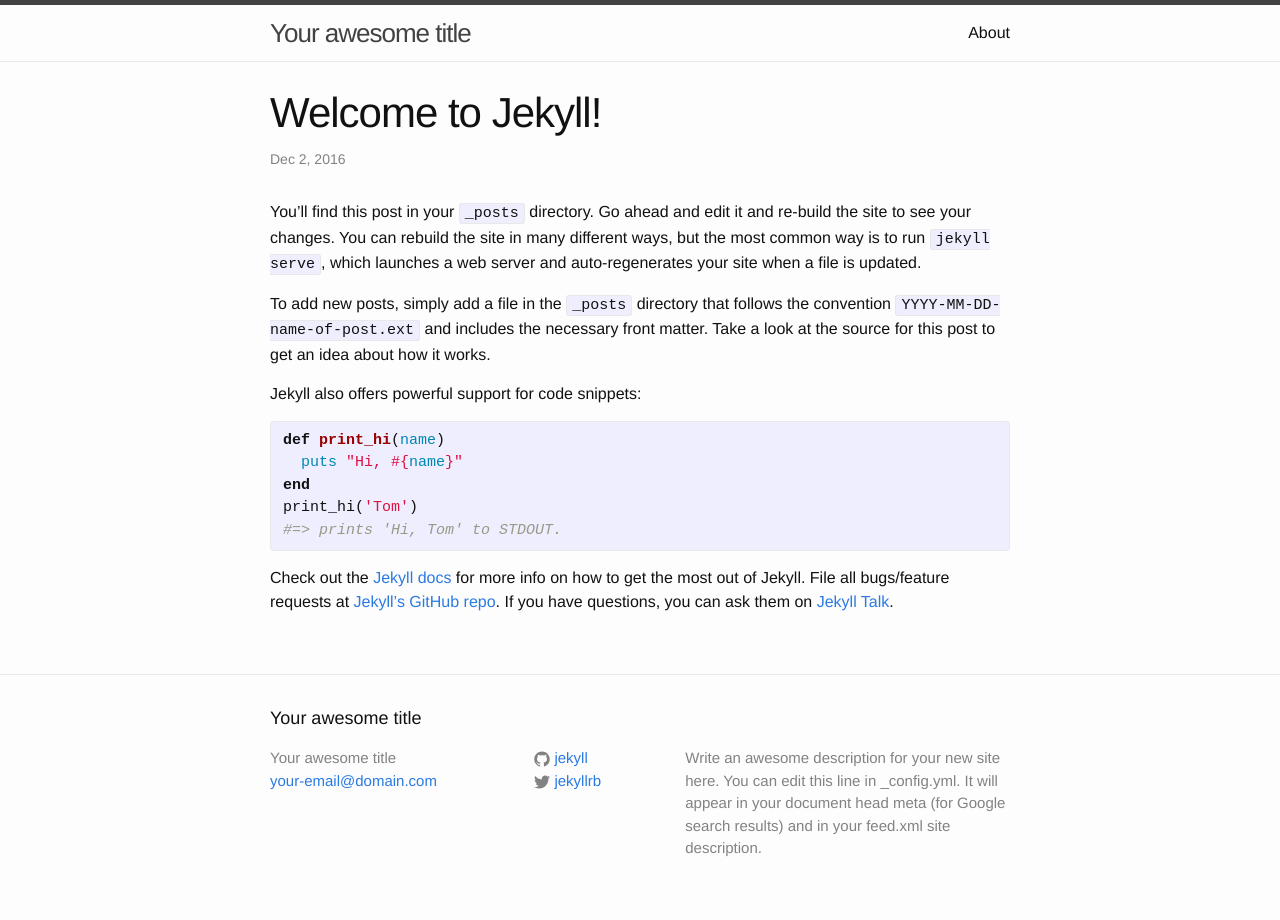
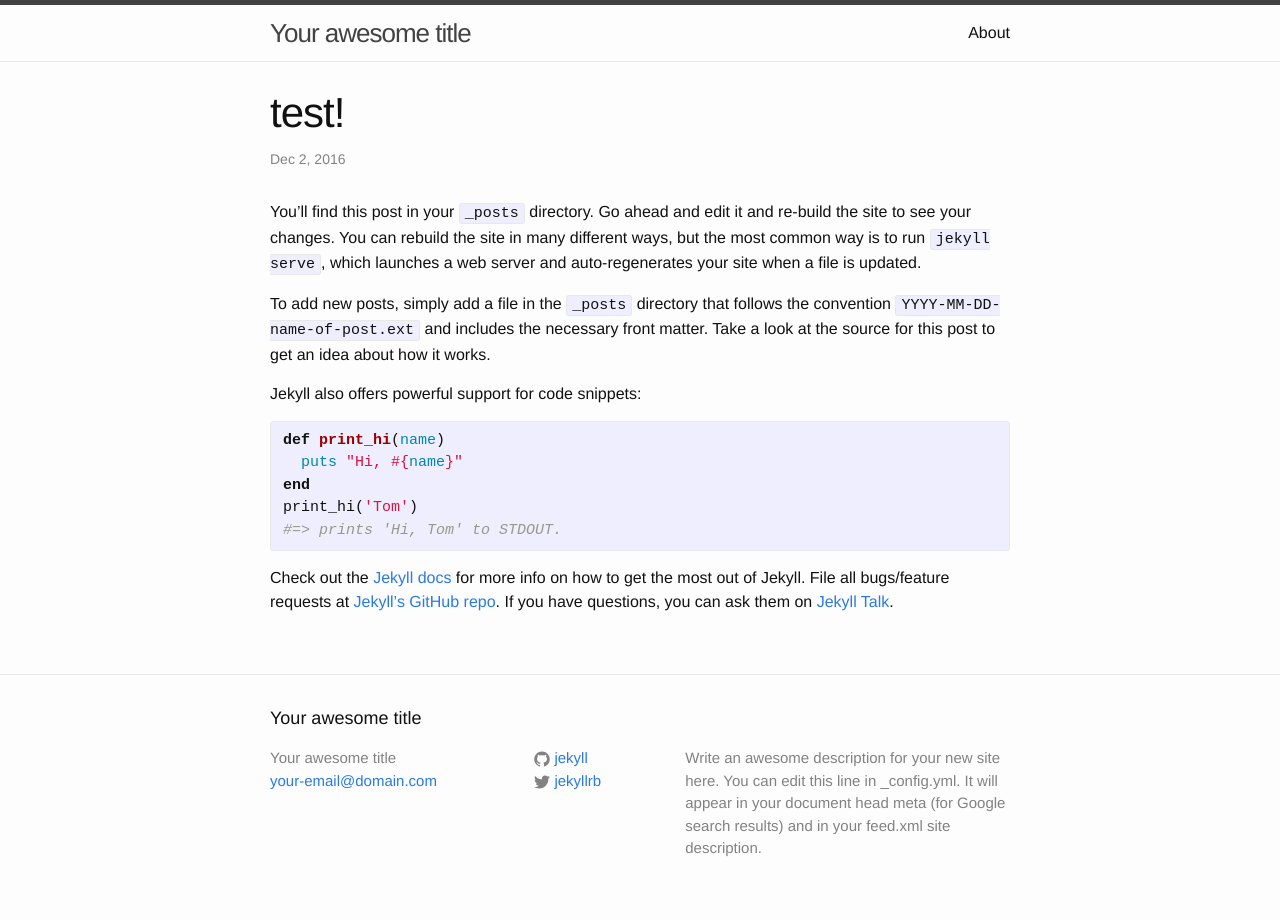
Before and after one commit to kjessiet/kjessiet.github.io, a Jekyll site: the page built from _posts/2016-12-02-welcome-to-jekyll.markdown, in a window 1280 px wide. Built offline with Jekyll 4.4.1, drawn with Linux system fonts in a browser that asks for light colours.

Commit message:
Update 2016-12-02-welcome-to-jekyll.markdown

```diff
--- a/_posts/2016-12-02-welcome-to-jekyll.markdown
+++ b/_posts/2016-12-02-welcome-to-jekyll.markdown
@@ -1,6 +1,6 @@
 ---
 layout: post
-title:  "Welcome to Jekyll!"
+title:  "test!"
 date:   2016-12-02 00:16:25 -0500
 categories: jekyll update
 ---
```
